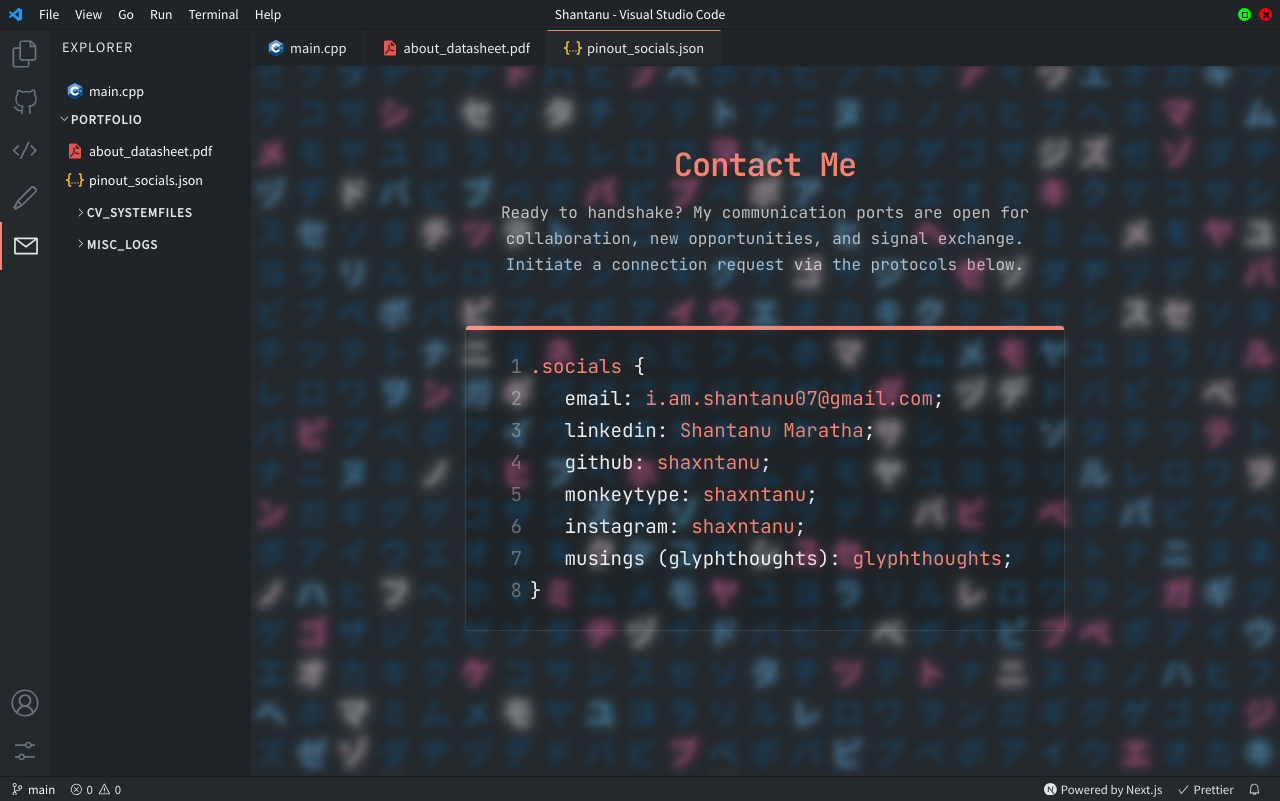
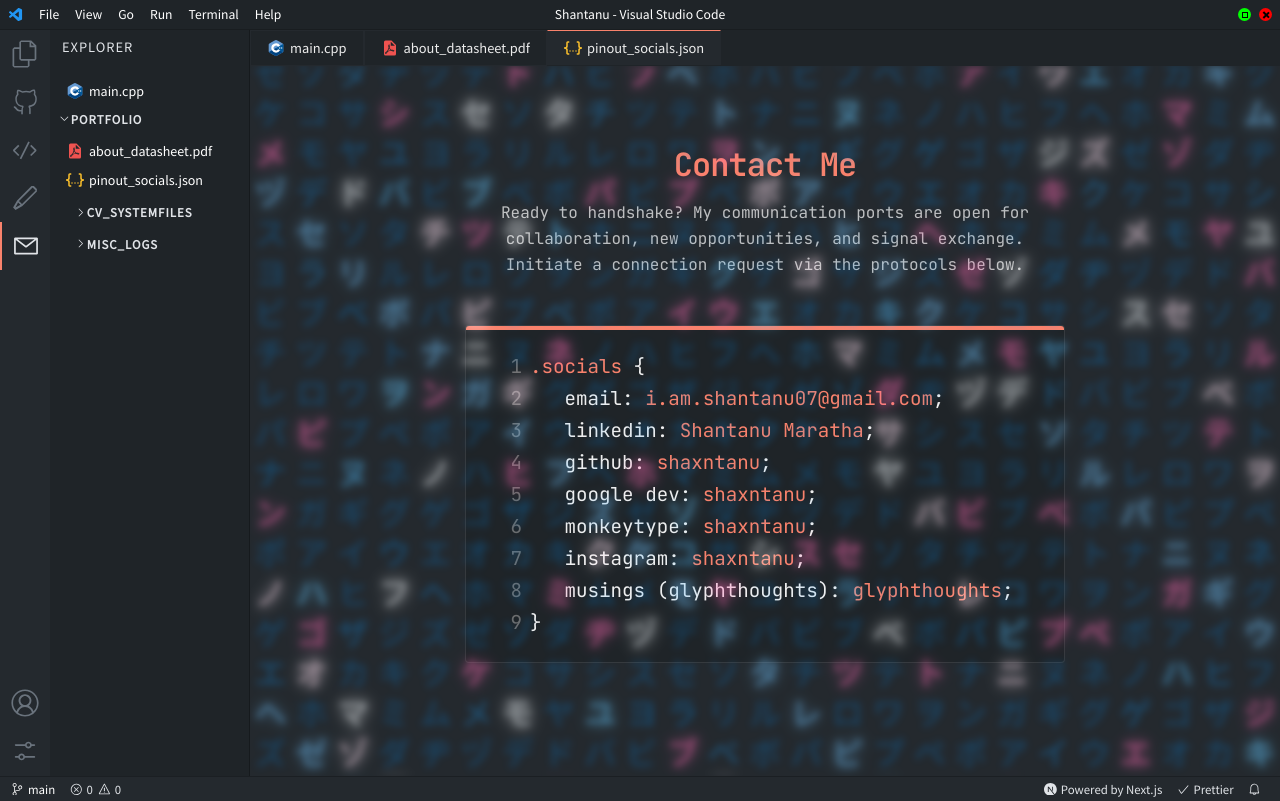
Before and after one commit to shaxntanu/VSCode-Portfolio, a Next.js app: page /contact in a window 1280 px wide. Built offline with nearby package versions, Linux system fonts and the light colour scheme.

Commit message:
Add Google Developer profile to contact page

```diff
--- a/components/ContactCode.tsx
+++ b/components/ContactCode.tsx
@@ -15,6 +15,11 @@ const contactItems = [
     social: 'github',
     link: 'shaxntanu',
     href: 'https://github.com/shaxntanu',
+  },
+  {
+    social: 'google dev',
+    link: 'shaxntanu',
+    href: 'https://g.dev/shaxntanu',
   },
   {
     social: 'monkeytype',
```
